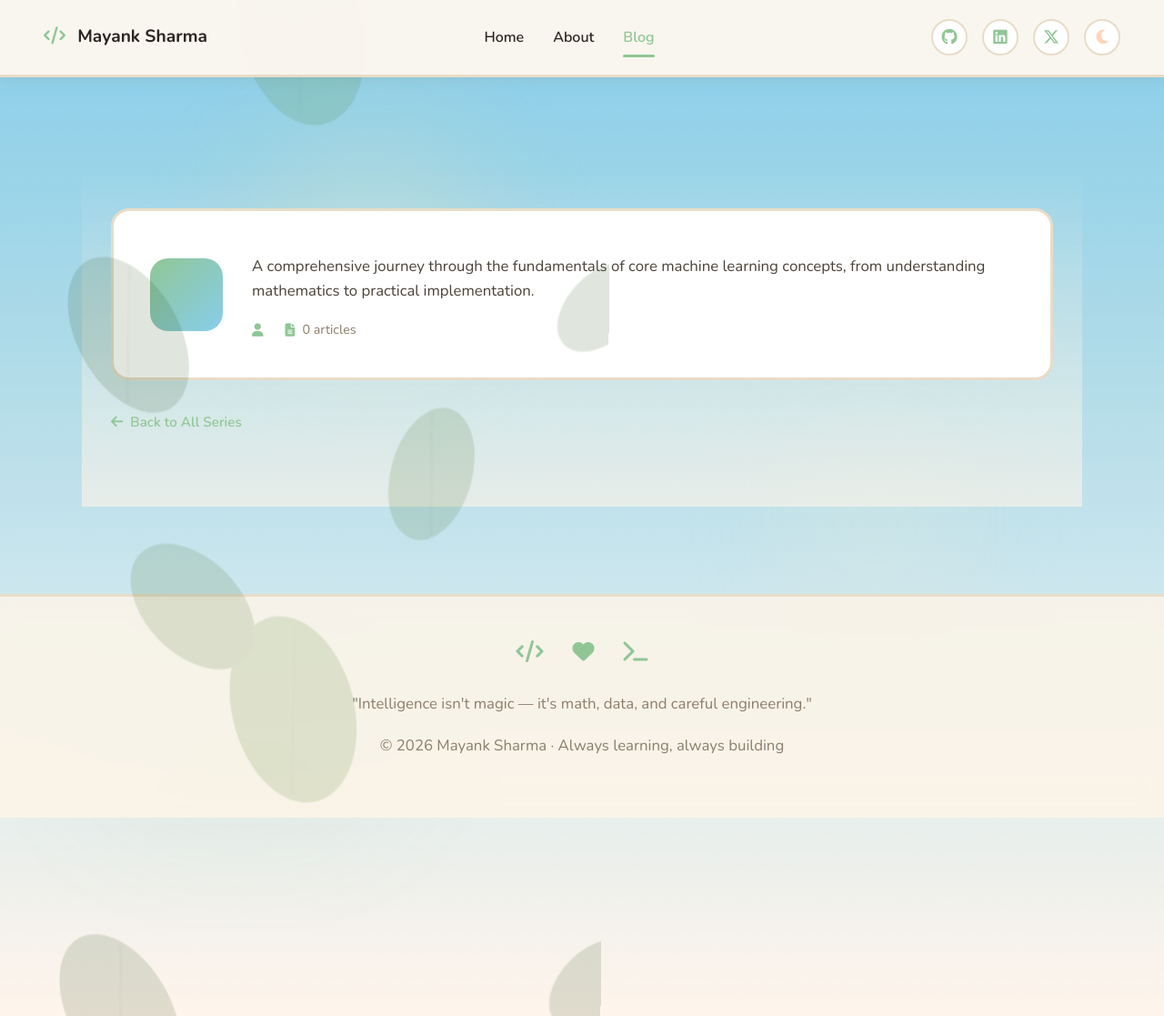
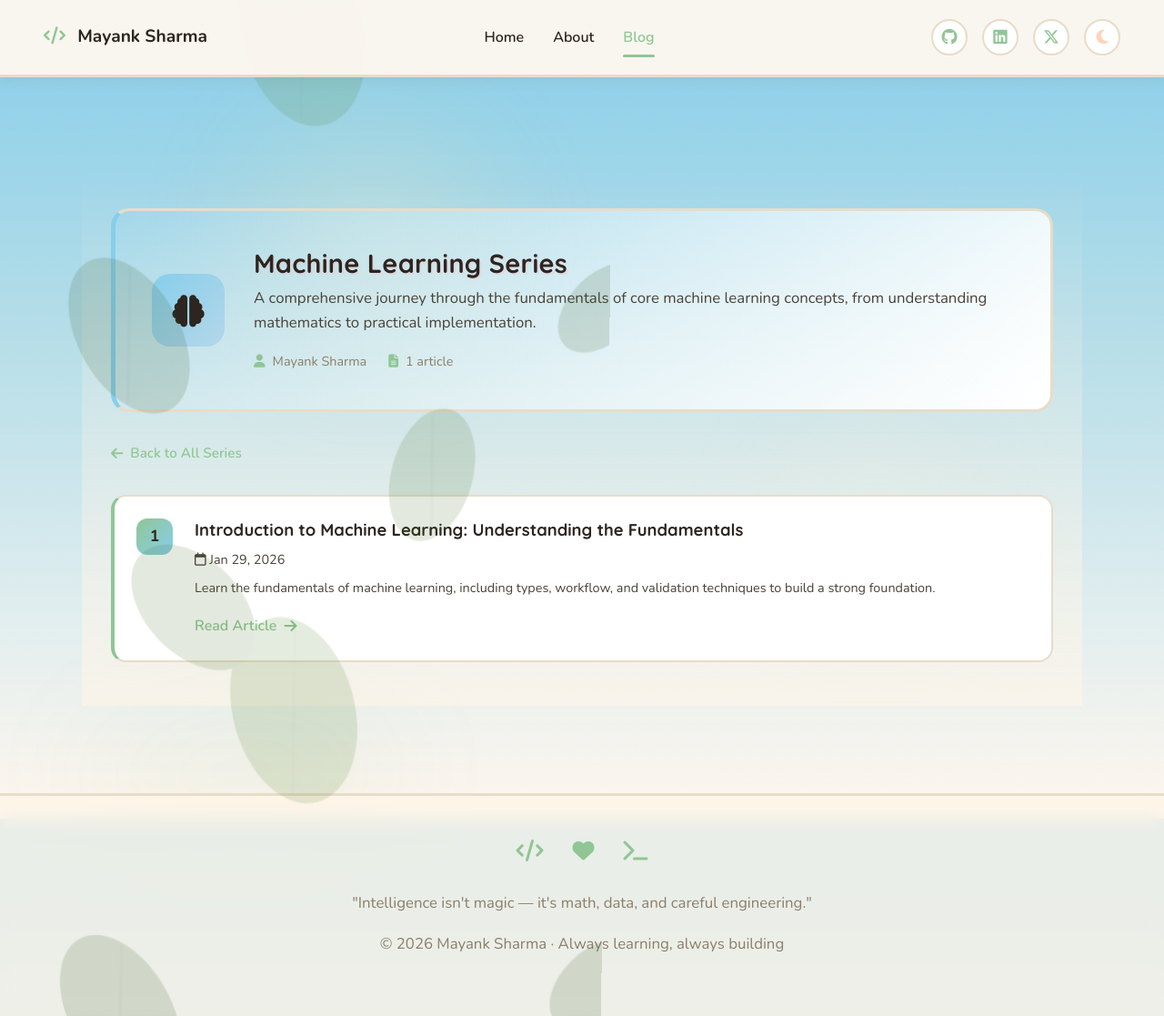
Before and after one commit to mayank1101/mayank1101.github.io, a Jekyll site: the page built from series/machine-learning/index.html, in a window 1280 px wide and 1117 px high. Shown: the whole window at 91% size. Built offline with Jekyll 4.4.1, drawn with Linux system fonts in a browser that asks for light colours.

Commit message:
Fixed! The issue was that the machine-learning series page at series/machine-learning/index.html was missing the series_name field in its front matter.

```diff
--- a/series/machine-learning/index.html
+++ b/series/machine-learning/index.html
@@ -1,6 +1,9 @@
 ---
 layout: series
-title: Machine Learning Series
+title: "Machine Learning Series"
+series_name: "Machine Learning Series"
 description: "A comprehensive journey through the fundamentals of core machine learning concepts, from understanding mathematics to practical implementation."
-series: machine-learning
+accent_color: "cyan"
+icon: "fas fa-brain"
+author: "Mayank Sharma"
 ---
```
